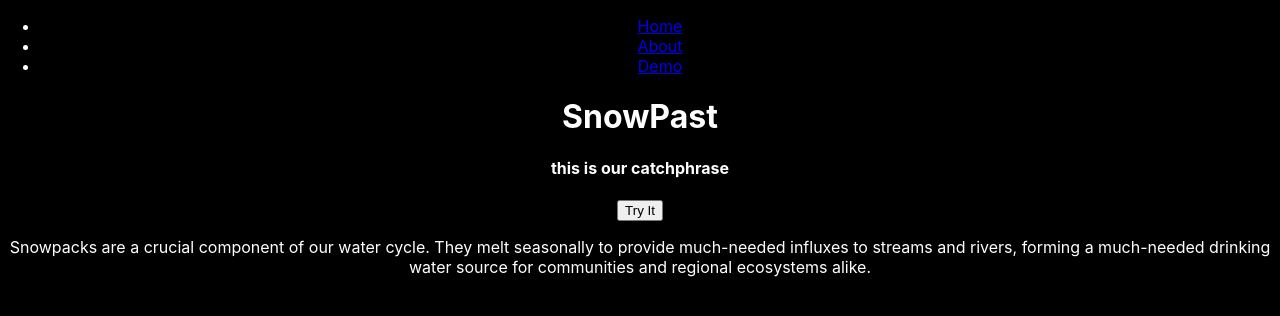
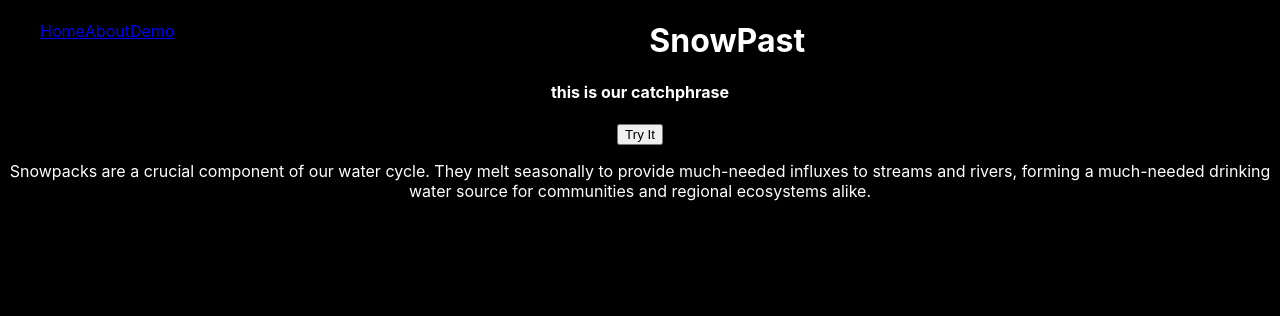
Before and after one commit to TheMoonWalker1/pennapps2023, a React (Create React App) app in the folder pennapps-frontend/: page / in a window 1280 px wide. Shown: the top 316 px of the page. Built offline with nearby package versions, Linux system fonts and the light colour scheme.

Commit message:
feat: updated frontend components

```diff
--- a/pennapps-frontend/src/components/Navbar.jsx
+++ b/pennapps-frontend/src/components/Navbar.jsx
@@ -9,7 +9,7 @@ function Navbar(){
 
         <div class="menubutton">
             <nav class="nav">
-                <ul class="pt-25">
+                <ul>
                     <li>
                         <a href="/">Home</a>
                     </li>
--- a/pennapps-frontend/src/css/Navbar.css
+++ b/pennapps-frontend/src/css/Navbar.css
@@ -0,0 +1,4 @@
+li{
+    display: inline;
+    float: left;
+}
```
